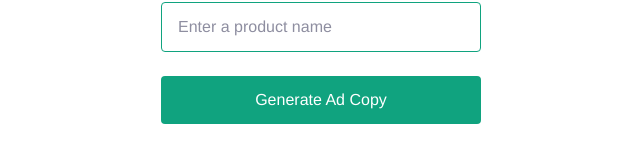
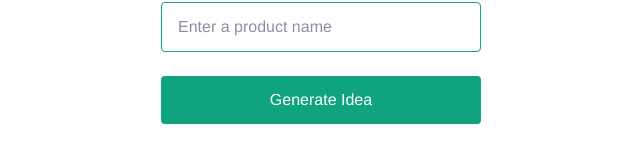
Before and after one commit to techonomics69/shittyai.com, a Next.js app: page / in a window 1280 px wide. Shown: the part 196-358 px from the top of the page, without its empty margins (319-959 px from the left). Built offline with nearby package versions, Linux system fonts and the light colour scheme; a web font is replaced by a local one.

Commit message:
Update index.js

```diff
--- a/pages/index.js
+++ b/pages/index.js
@@ -38,7 +38,7 @@ export default function Home() {
             value={productInput}
             onChange={(e) => setproductInput(e.target.value)}
           />
-          <input type="submit" value="Generate Ad Copy" />
+          <input type="submit" value="Generate Idea" />
         </form>
         <div className={styles.result}>{result}</div>
       </main>
```
